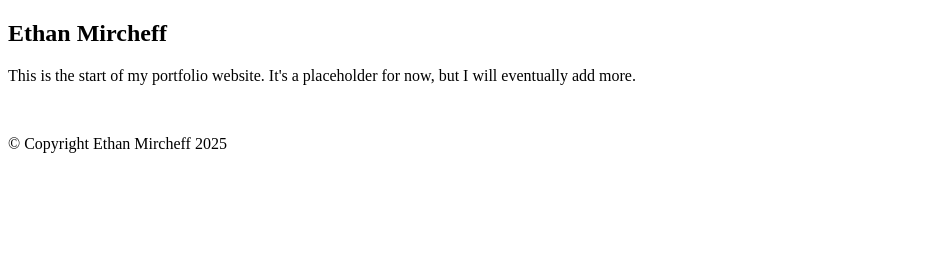
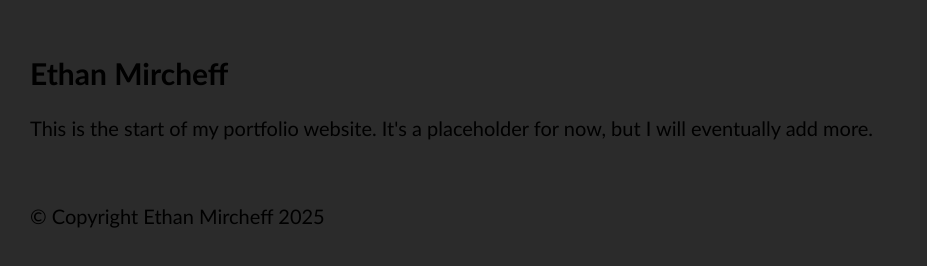
Before and after one commit to Ethan-Mircheff/Ethan-Mircheff.github.io, a plain HTML site: page index.html in a window 1280 px wide. Shown: the whole page, without its empty margins (0-927 px from the left). Drawn offline with Linux system fonts and the light colour scheme.

Commit message:
Fixed CSS linking

```diff
--- a/index.html
+++ b/index.html
@@ -3,9 +3,9 @@
   <head>
     <meta name="viewport" content="width=device-width, initial-scale=1.0" charset="utf-8">
     <title>Ethan Mircheff</title>
+		<link rel="stylesheet" href="css/style.css">
     <style>
-    	<link rel="stylesheet" href="css/style.css">
-  	</style>
+		</style>
   </head>
   <body>
     <h2>Ethan Mircheff</h2>
```
